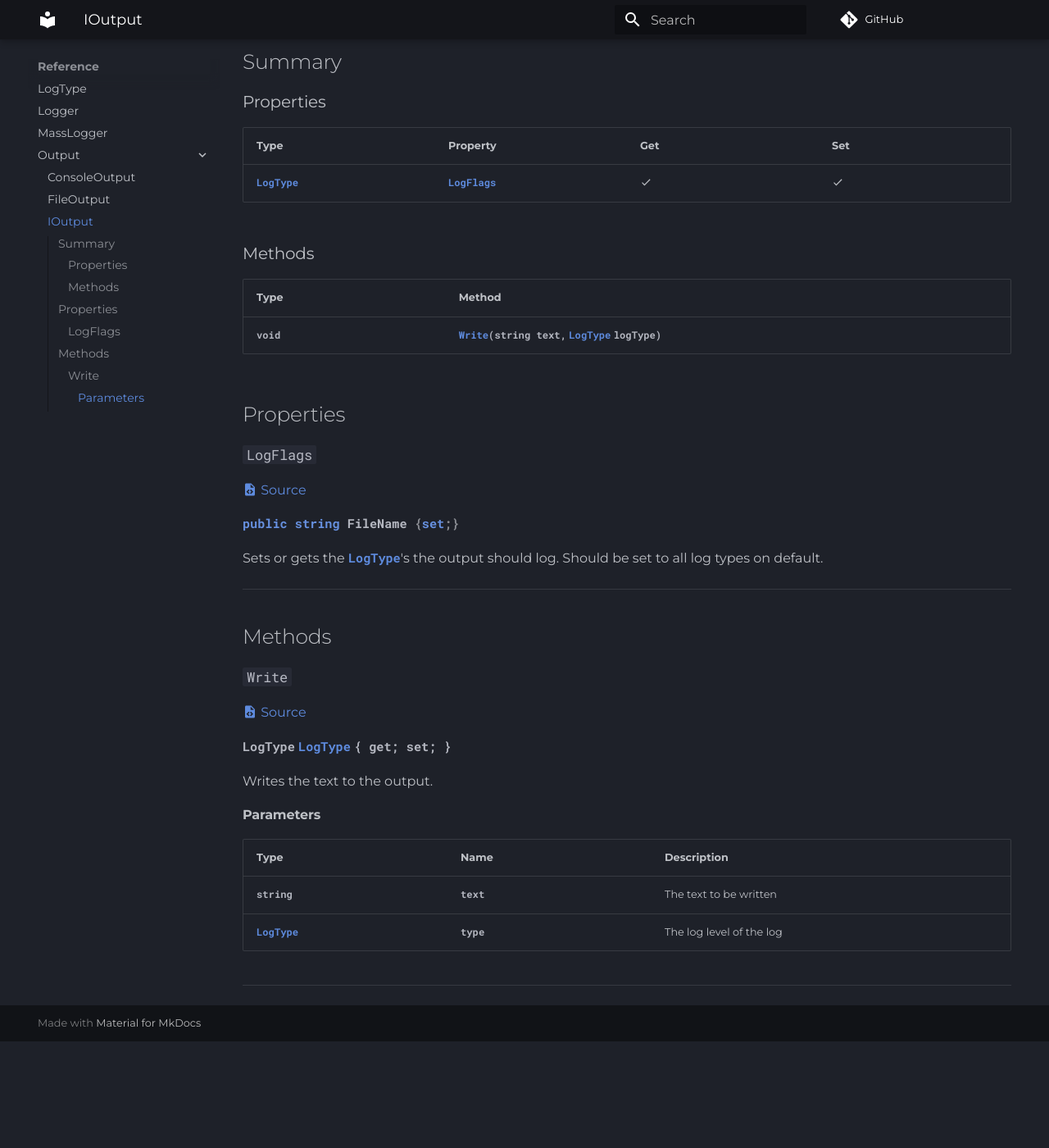
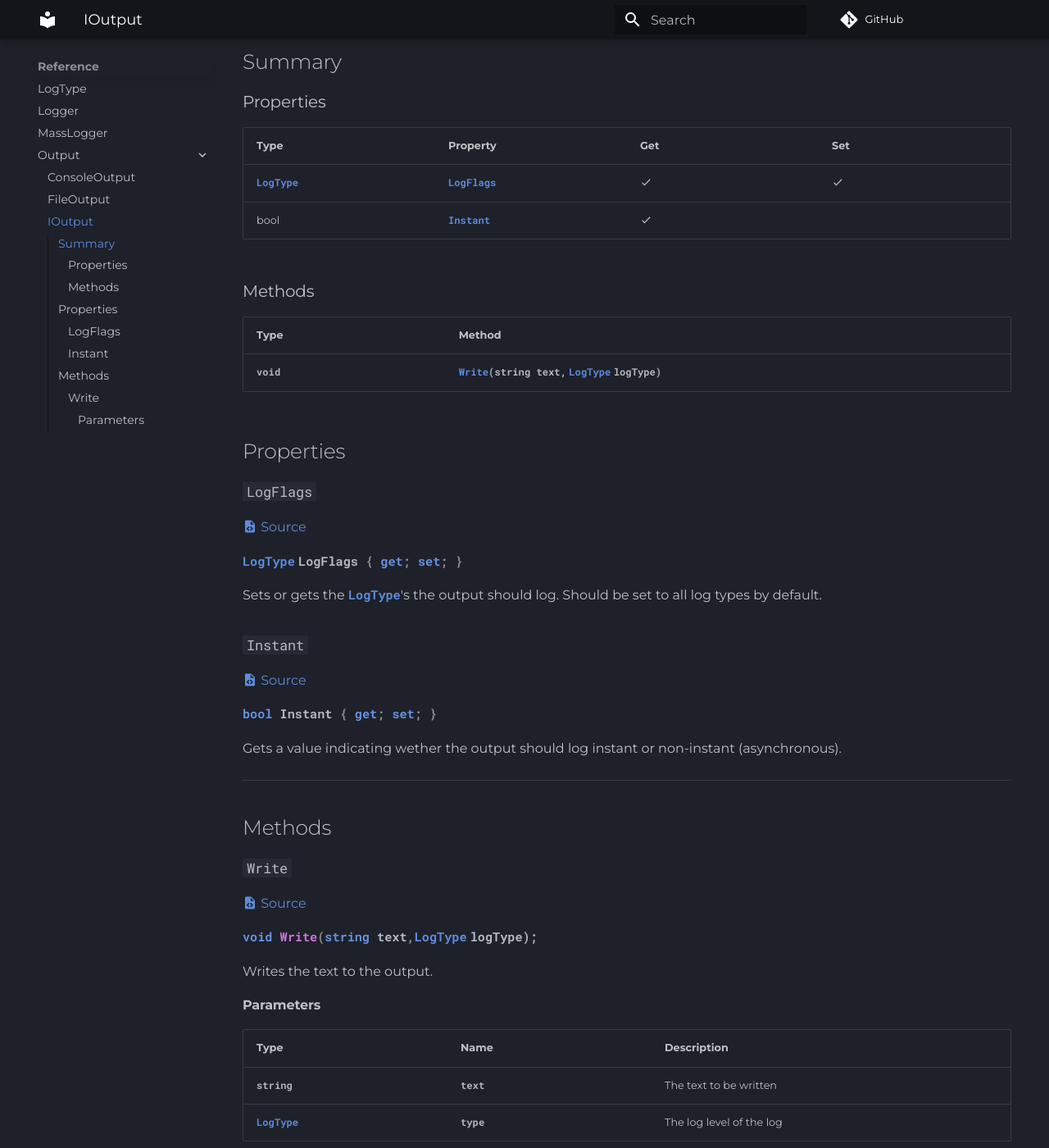
Before and after one commit to habetuz/SharpLog, an MkDocs documentation site: the page built from docs/Reference/Output/IOutput.md, in a window 1280 px wide and 1400 px high, scrolled down 436 px. Shown: the whole window at 82% size. Built offline with MkDocs 1.6.1 and Material for MkDocs 9.7.7, drawn with Linux system fonts in a browser that asks for light colours; comment, search, counter and statistics services are not loaded; before the commit the page ends 1706 px from its top, so only the background shows below that.

```diff
--- a/docs/Reference/Output/IOutput.md
+++ b/docs/Reference/Output/IOutput.md
@@ -20,6 +20,7 @@ Interface for outputs used by logger.
 | Type                    | Property                | Get              | Set              |
 | ----------------------- | ----------------------- | ---------------- | ---------------- |
 | [`LogType`](LogType.md) | [`LogFlags`](#logflags) | :material-check: | :material-check: |
+| bool                    | [`Instant`](#instant)   | :material-check: |                  |
 
 ### Methods
 | Type               | Method                                                                 |
@@ -30,17 +31,24 @@ Interface for outputs used by logger.
 ### `LogFlags`
 [:material-file-code: Source](https://github.com/habetuz/SharpLog/blob/main/Output/IOutput.cs#L18)
 
-`#!c# public string FileName {set;}`
+[`LogType`](LogType.md) `#!c# LogFlags { get; set; }`
 
-Sets or gets the [`LogType`](LogType.md)'s the output should log. Should be set to all log types on default.
+Sets or gets the [`LogType`](LogType.md)'s the output should log. Should be set to all log types by default.
+
+### `Instant`
+[:material-file-code: Source](https://github.com/habetuz/SharpLog/blob/main/Output/IOutput.cs#L20)
+
+`#!c# bool Instant { get; set; }`
+
+Gets a value indicating wether the output should log instant or non-instant (asynchronous).
 
 ---
 
 ## Methods
 ### `Write`
-[:material-file-code: Source](https://github.com/habetuz/SharpLog/blob/main/Output/IOutput.cs#L23)
+[:material-file-code: Source](https://github.com/habetuz/SharpLog/blob/main/Output/IOutput.cs#L27)
 
-`#!c# LogType`  [`LogType`](LogType.md)  `{ get; set; }`
+`#!c# void Write(string text, `[`LogType`](LogType.md)  `logType);`
 
 Writes the text to the output.
 
```
Also changed, not shown: docs/index.md (+3 -0 lines).
